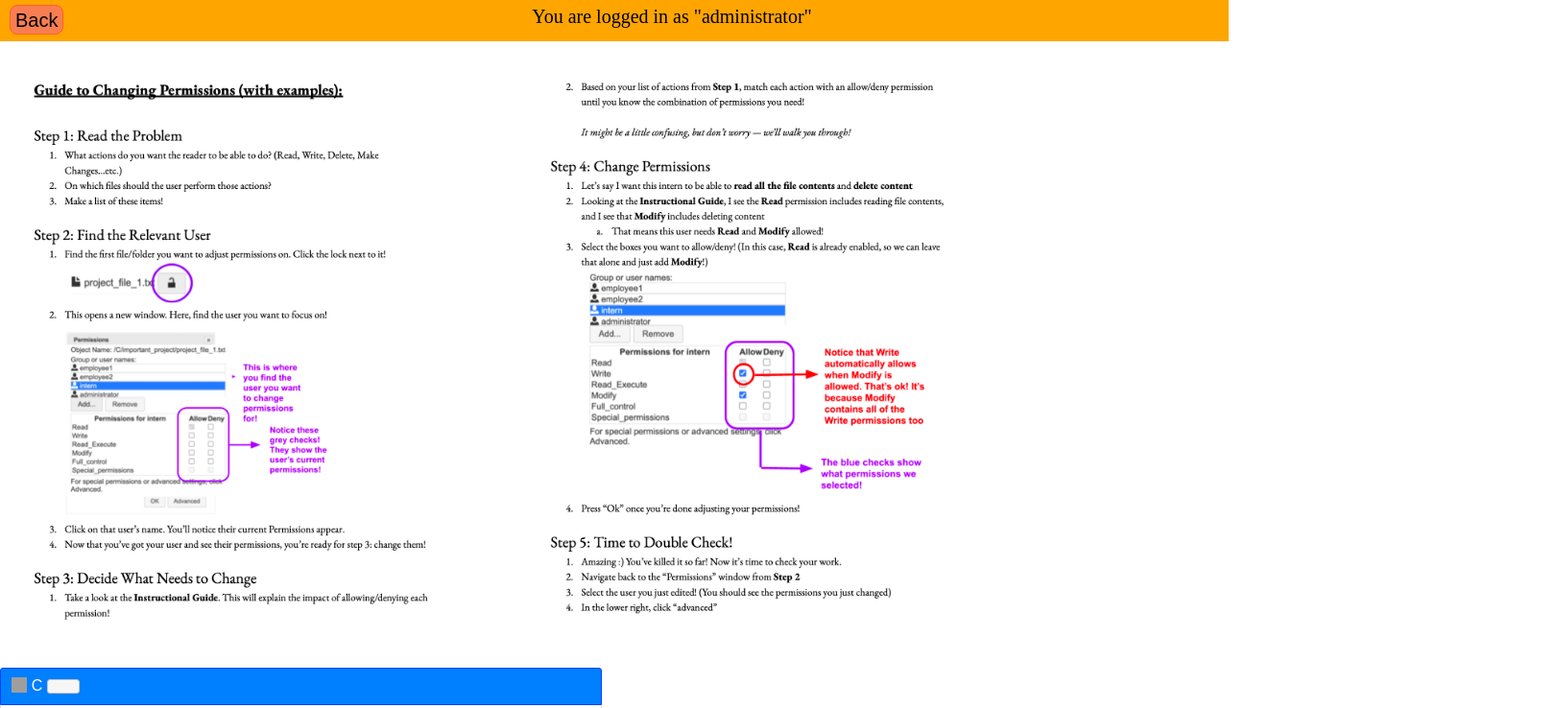
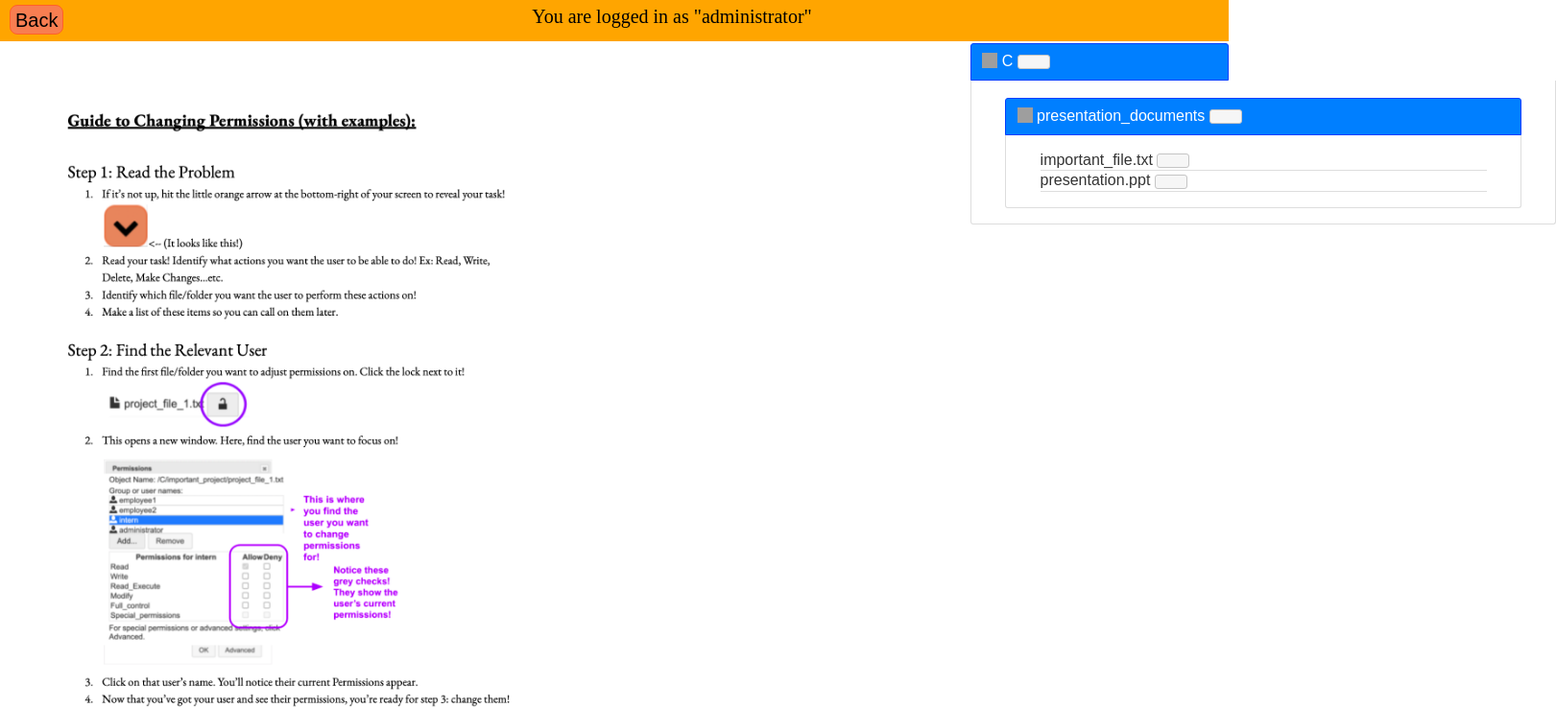
Before and after one commit to cse256-sp2023/problem-solving-project-mc-bri-maya, a website: page wrapper_add_new_user.html in a window 1280 px wide. Shown: the top 738 px of the page at 96% size, 1621 px wide, since content can reach past the window. Drawn offline with nearby package versions, Linux system fonts and the light colour scheme; grey boxes are pictures that could not be loaded; a web font is replaced by a local one.

Commit message:
working on display

```diff
--- a/fileperms_style.css
+++ b/fileperms_style.css
@@ -43,3 +43,7 @@ border-width: 2px;
 border-radius: 1px;
 
 }
+
+#ui-id-10{
+    width:200%
+}
--- a/view.js
+++ b/view.js
@@ -1,11 +1,38 @@
 // ---- Define your dialogs  and panels here ----
-$("#filestructure").before(`<img class="header-image" src="added_files/guide.png"/>`);
+// Create a container to hold the file structure and images
+$("#filestructure").before(`
+  <div id="container">
+  <div id="image-container">
+  <img class="header-image" src="added_files/1-user-guide.png"/>
+  <img class="header-image" src="added_files/2-user-guide.png"/>
+  <img class="header-image" src="added_files/3-user-guide.png"/>
+  <img class="header-image" src="added_files/4-user-guide.png"/>
+</div>
+    <div id="filestructure-container">
+      <div id="filestructure"></div>
+    </div>
 
-for(let root_file of root_files) {
-    let file_elem = make_file_element(root_file)
-    $( "#filestructure" ).append( file_elem);
-}
-$(".header-image").css("max-width", "80%");
+  </div>
+`);
+
+// Style the container and the file structure container to display them side by side
+$("#container").css({
+  "display": "flex",
+});
+$("#ui-id-10").css({
+
+});
+$("#filestructure-container").css({
+  "flex": "1"
+
+});
+// Remove the individual image insertions
+$("#image-container .header-image").css({
+  "max-width": "60%",
+  "display": "block"
+});
+
+
 // ---- Display file structure ----
 
 // (recursively) makes and returns an html element (wrapped in a jquery object) for a given file object
```
Also changed, not shown: added_files/1-user-guide.png (added), added_files/2-user-guide.png (added), added_files/3-user-guide.png (added), added_files/4-user-guide.png (added), added_files/guide.png (deleted).
